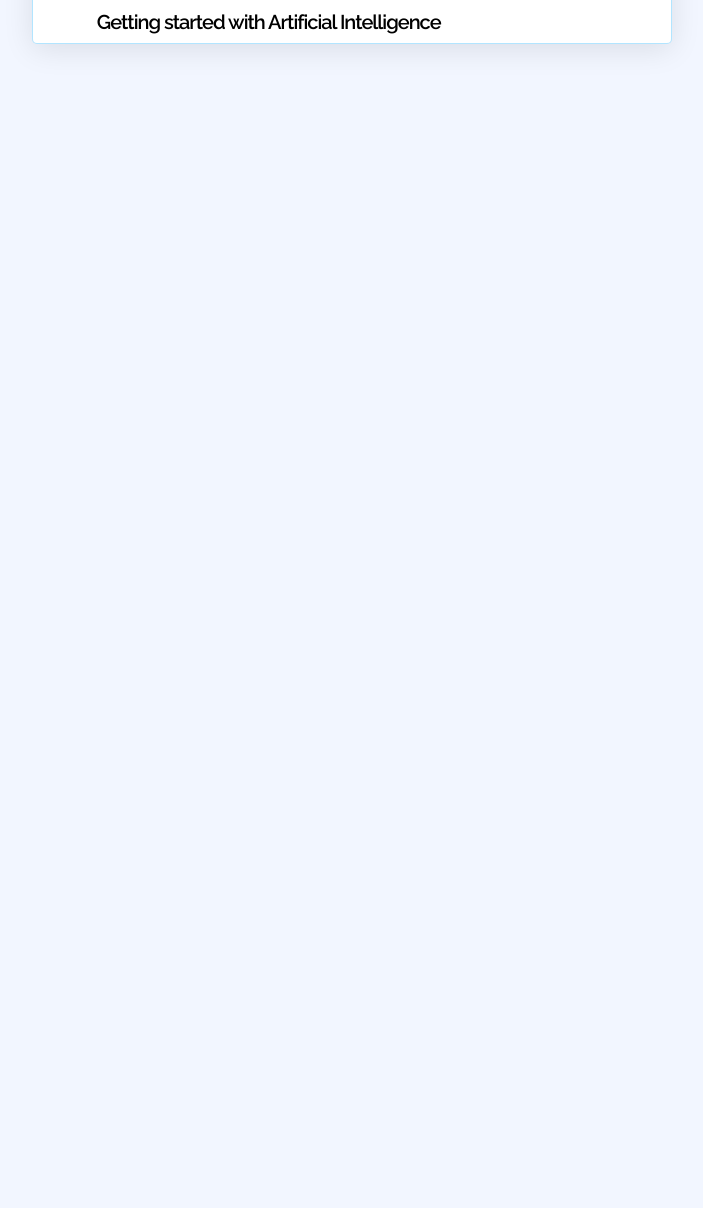
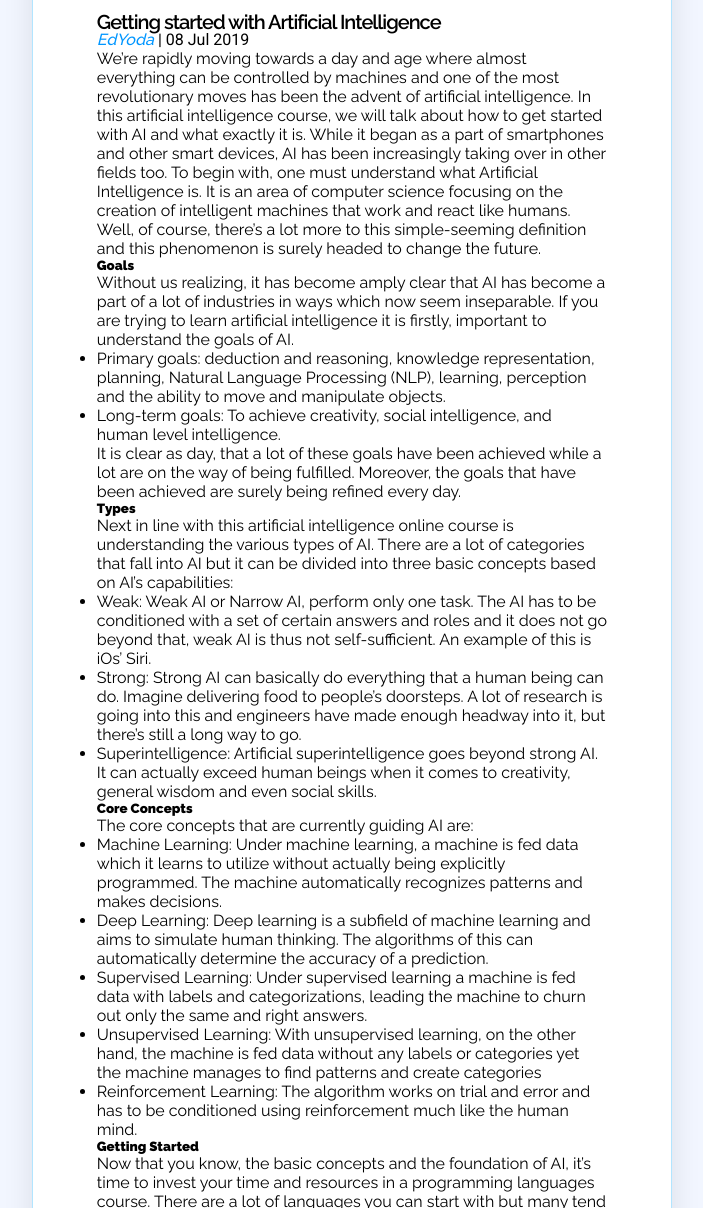
Before and after one commit to espisato/HTML-CSS-Assignment-1, a plain HTML site: page detail.html in a window 1280 px wide. Shown: the part 572-1780 px from the top of the page, without its empty margins (288-991 px from the left). Before the commit the page ends 890 px from the top, so only its background shows below. Drawn offline with Linux system fonts and the light colour scheme.

Commit message:
New upload

```diff
--- a/detail.html
+++ b/detail.html
@@ -45,7 +45,131 @@
       />
       <div class="detail">
         <h1 class="title">Getting started with Artificial Intelligence</h1>
+        <a href="#"><i>EdYoda</i></a>
+        <span class="roboto"> | 08 Jul 2019</span>
+        <p>
+          We’re rapidly moving towards a day and age where almost everything can
+          be controlled by machines and one of the most revolutionary moves has
+          been the advent of artificial intelligence. In this artificial
+          intelligence course, we will talk about how to get started with AI and
+          what exactly it is. While it began as a part of smartphones and other
+          smart devices, AI has been increasingly taking over in other fields
+          too. To begin with, one must understand what Artificial Intelligence
+          is. It is an area of computer science focusing on the creation of
+          intelligent machines that work and react like humans.
+        </p>
+        <p>
+          Well, of course, there’s a lot more to this simple-seeming definition
+          and this phenomenon is surely headed to change the future.
+        </p>
+        <h5>Goals</h5>
+        <p>
+          Without us realizing, it has become amply clear that AI has become a
+          part of a lot of industries in ways which now seem inseparable. If you
+          are trying to learn artificial intelligence it is firstly, important
+          to understand the goals of AI.
+        </p>
+        <ul>
+          <li>
+            Primary goals: deduction and reasoning, knowledge representation,
+            planning, Natural Language Processing (NLP), learning, perception
+            and the ability to move and manipulate objects.
+          </li>
+          <li>
+            Long-term goals: To achieve creativity, social intelligence, and
+            human level intelligence.
+          </li>
+        </ul>
+        <p>
+          It is clear as day, that a lot of these goals have been achieved while
+          a lot are on the way of being fulfilled. Moreover, the goals that have
+          been achieved are surely being refined every day.
+        </p>
+        <h5>Types</h5>
+        <p>
+          Next in line with this artificial intelligence online course is
+          understanding the various types of AI. There are a lot of categories
+          that fall into AI but it can be divided into three basic concepts
+          based on AI’s capabilities:
+        </p>
+        <ul>
+          <li>
+            Weak: Weak AI or Narrow AI, perform only one task. The AI has to be
+            conditioned with a set of certain answers and roles and it does not
+            go beyond that, weak AI is thus not self-sufficient. An example of
+            this is iOs’ Siri.
+          </li>
+          <li>
+            Strong: Strong AI can basically do everything that a human being can
+            do. Imagine delivering food to people’s doorsteps. A lot of research
+            is going into this and engineers have made enough headway into it,
+            but there’s still a long way to go.
+          </li>
+          <li>
+            Superintelligence: Artificial superintelligence goes beyond strong
+            AI. It can actually exceed human beings when it comes to creativity,
+            general wisdom and even social skills.
+          </li>
+        </ul>
+        <h5>Core Concepts</h5>
+        <p>The core concepts that are currently guiding AI are:</p>
+        <ul>
+          <li>
+            Machine Learning: Under machine learning, a machine is fed data
+            which it learns to utilize without actually being explicitly
+            programmed. The machine automatically recognizes patterns and makes
+            decisions.
+          </li>
+          <li>
+            Deep Learning: Deep learning is a subfield of machine learning and
+            aims to simulate human thinking. The algorithms of this can
+            automatically determine the accuracy of a prediction.
+          </li>
+          <li>
+            Supervised Learning: Under supervised learning a machine is fed data
+            with labels and categorizations, leading the machine to churn out
+            only the same and right answers.
+          </li>
+          <li>
+            Unsupervised Learning: With unsupervised learning, on the other
+            hand, the machine is fed data without any labels or categories yet
+            the machine manages to find patterns and create categories
+          </li>
+          <li>
+            Reinforcement Learning: The algorithm works on trial and error and
+            has to be conditioned using reinforcement much like the human mind.
+          </li>
+        </ul>
+        <h5>Getting Started</h5>
+        <span class="temp">
+          Now that you know, the basic concepts and the foundation of AI, it’s
+          time to invest your time and resources in a programming languages
+          course. There are a lot of languages you can start with but many tend
+          to prefer Python.
+        </span>
+        <span class="temp">
+          You can learn Python and take a comprehensive artificial intelligence
+          course only on Edyoda, that too for free.
+        </span>
+        <p>
+          For more, head down to
+          <a href="https://www.edyoda.com/"> https://www.edyoda.com/</a>
+        </p>
+      </div>
+      <div class="edyoda">
+        <img
+          src="https://edyoda.s3.amazonaws.com/media/profile-picture/0.png"
+          alt="edyoda logo"
+        />
+        <i id="ed"> EdYoda </i>
+        <span id="yoda">
+          Edyoda is an open platform to learn technology and share tech content.
+        </span>
+        <button class="stupid-button inactive">
+          Artificial Intelligence
+        </button>
       </div>
     </div>
+    <div class="footer"></div>
   </body>
 </html>
```
